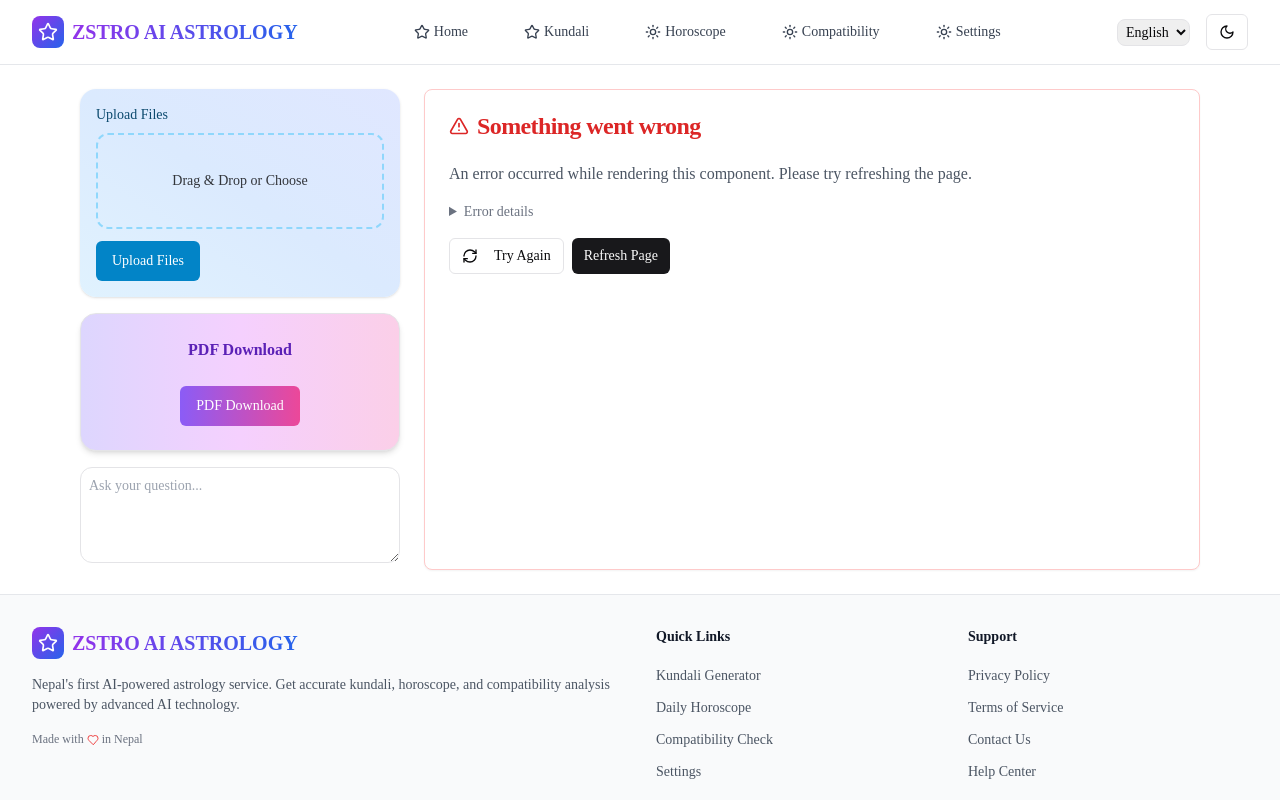
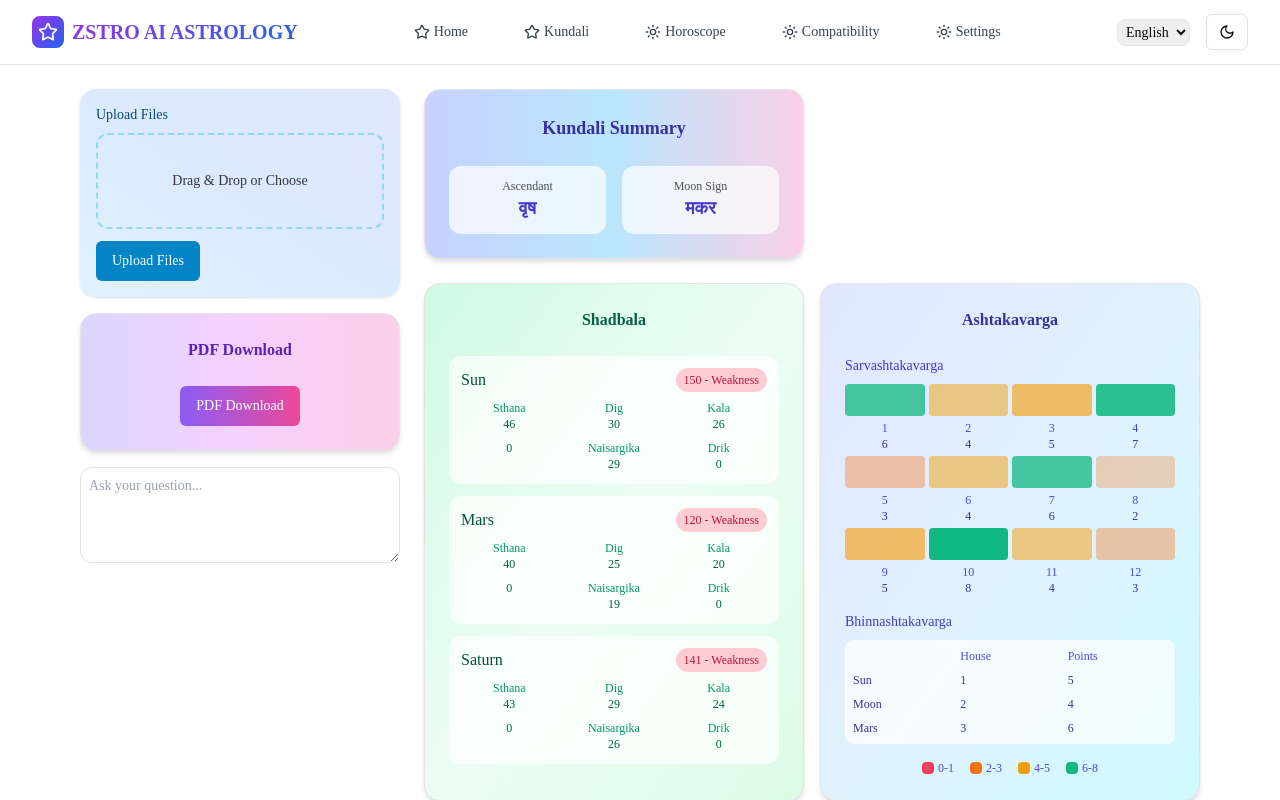
Before and after one commit to janakkhadka100/zstro-ai-astrology-app, a Next.js app: page /chat in a window 1280 px wide. Shown: the top 800 px of the page. Built offline with nearby package versions, Linux system fonts and the light colour scheme; a web font is replaced by a local one.

Commit message:
fix: add null safety to ShadbalaCard toFixed calls
- Add null coalescing operators to prevent undefined errors
- Ensure all shadbala values have fallback to 0
- Build now compiles successfully without runtime errors

```diff
--- a/components/astro/ShadbalaCard.tsx
+++ b/components/astro/ShadbalaCard.tsx
@@ -50,33 +50,33 @@ export default function ShadbalaCard({ data, loading }: {
             <div className="flex justify-between items-center mb-2">
               <span className="font-medium text-emerald-900">{planet}</span>
               <div className={`px-2 py-1 rounded-full text-xs font-medium ${getStrengthColor(shadbala.total)}`}>
-                {shadbala.total.toFixed(0)} - {getStrengthLabel(shadbala.total)}
+                {(shadbala.total || 0).toFixed(0)} - {getStrengthLabel(shadbala.total || 0)}
               </div>
             </div>
             <div className="grid grid-cols-3 gap-2 text-xs">
               <div className="text-center">
                 <div className="text-emerald-600 font-medium">{t.sthana}</div>
-                <div className="text-emerald-800">{shadbala.sthana.toFixed(0)}</div>
+                <div className="text-emerald-800">{(shadbala.sthana || 0).toFixed(0)}</div>
               </div>
               <div className="text-center">
                 <div className="text-emerald-600 font-medium">{t.dig}</div>
-                <div className="text-emerald-800">{shadbala.dig.toFixed(0)}</div>
+                <div className="text-emerald-800">{(shadbala.dig || 0).toFixed(0)}</div>
               </div>
               <div className="text-center">
                 <div className="text-emerald-600 font-medium">{t.kala}</div>
-                <div className="text-emerald-800">{shadbala.kala.toFixed(0)}</div>
+                <div className="text-emerald-800">{(shadbala.kala || 0).toFixed(0)}</div>
               </div>
               <div className="text-center">
                 <div className="text-emerald-600 font-medium">{t.chesta}</div>
-                <div className="text-emerald-800">{shadbala.chesta.toFixed(0)}</div>
+                <div className="text-emerald-800">{(shadbala.chesta || 0).toFixed(0)}</div>
               </div>
               <div className="text-center">
                 <div className="text-emerald-600 font-medium">{t.naisargika}</div>
-                <div className="text-emerald-800">{shadbala.naisargika.toFixed(0)}</div>
+                <div className="text-emerald-800">{(shadbala.naisargika || 0).toFixed(0)}</div>
               </div>
               <div className="text-center">
                 <div className="text-emerald-600 font-medium">{t.drik}</div>
-                <div className="text-emerald-800">{shadbala.drik.toFixed(0)}</div>
+                <div className="text-emerald-800">{(shadbala.drik || 0).toFixed(0)}</div>
               </div>
             </div>
           </div>
```
